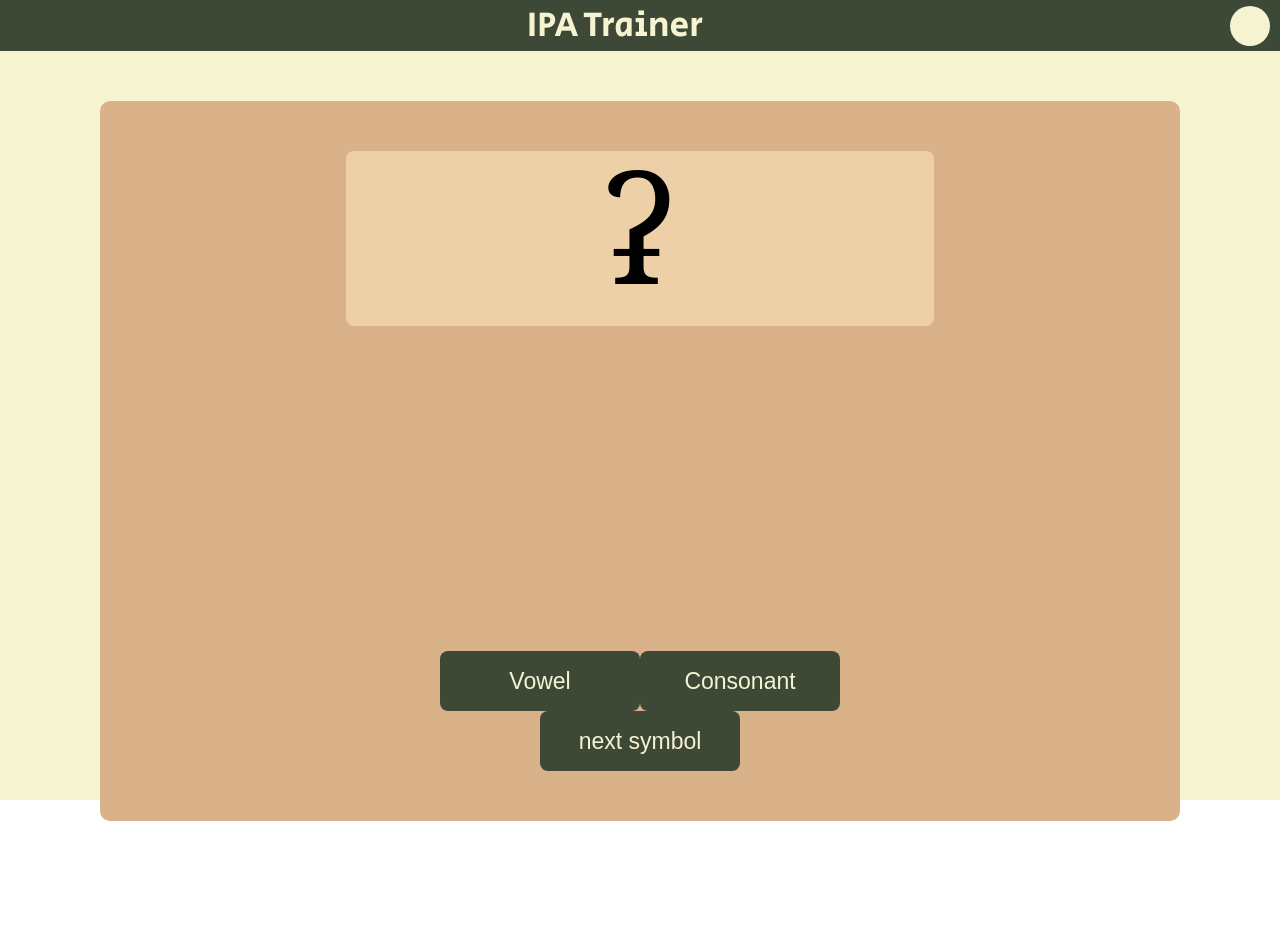
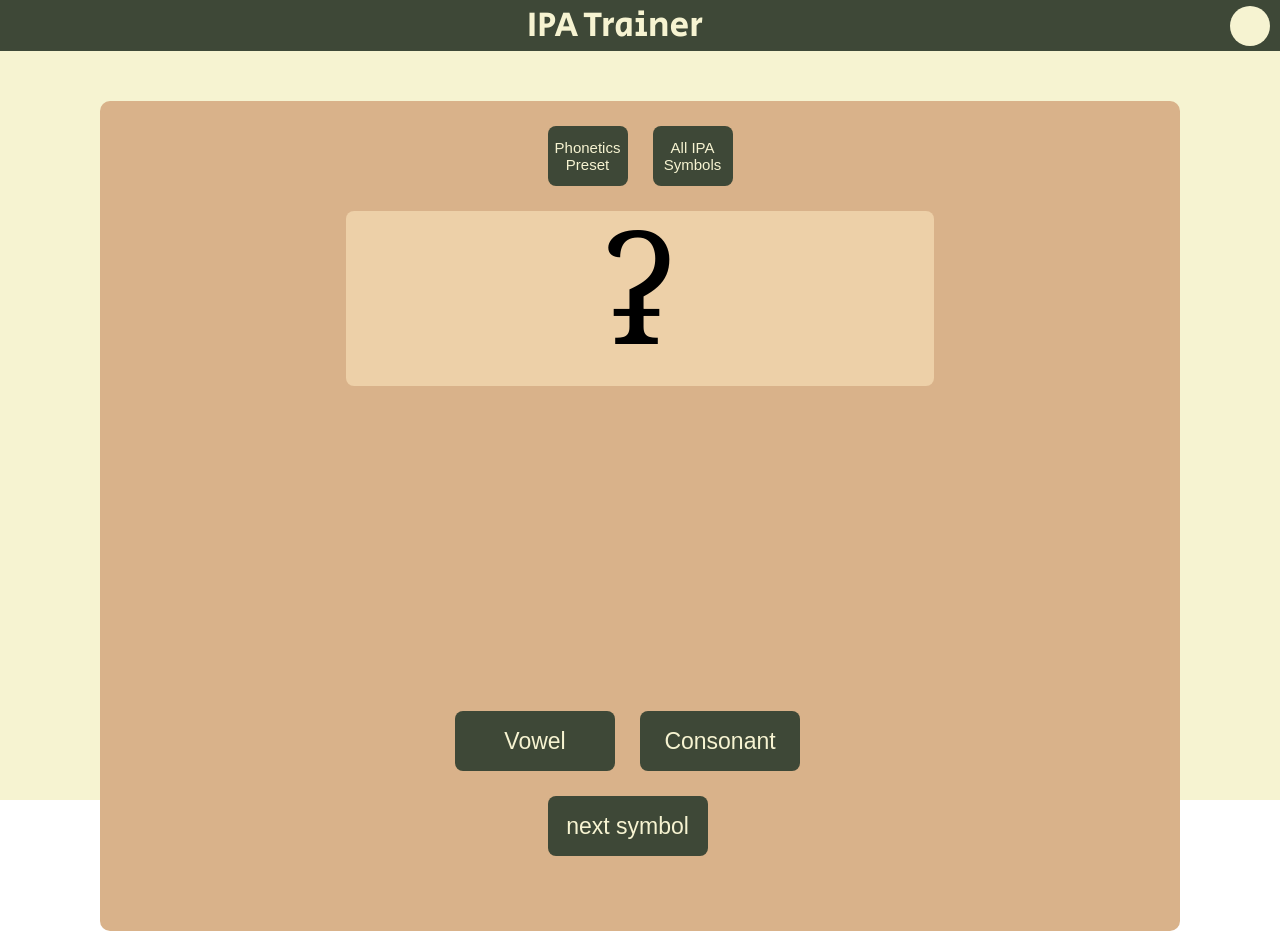
Before and after one commit to mikad74/ipaTrainer, a React (Vite) app: page / in a window 1280 px wide. Before the commit the page ends 821 px from the top, so only its background shows below. Built offline with nearby package versions, Linux system fonts and the light colour scheme.

Commit message:
alpha release 0.0.1

```diff
--- a/src/components/Game.css
+++ b/src/components/Game.css
@@ -20,7 +20,7 @@
 .prompt-container {
   height: 17.5rem;
   width: 60%;
-  margin: 5rem 0;
+  margin: 2.5rem 0 5rem 0 ;
   background-color: var(--highlight-color);
   border-radius: 8px;
 }
@@ -28,6 +28,7 @@
 .answer-container {
   height: 17.5rem;
   margin-bottom: 10rem;
+  flex-direction: column;
 }
 
 .button-container {
@@ -43,11 +44,16 @@
   font-size: 15rem;
 }
 
+.correct-answer-prompt,
 .answer-prompt {
   width: 80%;
   font-size: 6rem;
   font-family: system-ui, -apple-system, BlinkMacSystemFont, 'Segoe UI', Roboto, Oxygen, Ubuntu, Cantarell, 'Open Sans', 'Helvetica Neue', sans-serif;
   text-align: center;
+}
+
+.correct-answer-prompt {
+  font-style: italic;
 }
 
 .incorrect {
@@ -59,8 +65,10 @@
 }
 
 .btn {
-  width: 20rem;
+  width: 16rem;
   height: 6rem;
+  margin-bottom: 2.5rem;
+  margin-right: 2.5rem;
   border-radius: 8px;
   border: none;
   background-color: var(--primary-color);
@@ -76,3 +84,17 @@
   background-color: var(--hover-color);
   border: 2px solid var(--secondary-color);
 }
+
+.preset-container {
+  display: flex;
+  justify-content: space-evenly;
+  align-items: center;
+  margin-top: 2.5rem;
+}
+
+.preset-btn {
+  width: 8rem;
+  height: 6rem;
+  font-size: 1.5rem;
+  margin: 0 1.25rem;
+}
--- a/src/components/Game.tsx
+++ b/src/components/Game.tsx
@@ -1,67 +1,96 @@
 import React, { useEffect, useState } from "react";
-import generateChoices from "../utils/generateChoices";
-import getIpaSymbols from "../utils/getIpaSymbols";
+import generateChoices from "../ipaUtils/generateChoices";
+import getIpaSymbols from "../ipaUtils/getIpaSymbols";
 import SymbolTypeButtons from "./SymbolTypeButtons";
 import VowelButtons from "./VowelButtons";
 import ConsonantButtons from "./ConsonantButtons";
+import playAudio from "./playAudio"
+import getPhoneticsPreset from "../data/presets/phonetics"
 import "./Game.css";
 
 function setupGame() {
-  const symbols: Array<ipaEntry> = getIpaSymbols();
+  // const symbols: Array<ipaEntry> = getIpaSymbols();
+  const [symbols, setSymbols] = useState(getIpaSymbols());
   const choices = generateChoices(symbols);
-  console.log(choices);
   const nextSymbol = () => {
     const randomIndex: number = Math.floor(Math.random() * symbols.length);
     return symbols[randomIndex];
   };
-  return { nextSymbol, choices };
+  const setIpaSet = (ipaSet?: Array<number>) => {
+    setSymbols(getIpaSymbols(ipaSet));
+  };
+  return { nextSymbol, choices, setIpaSet };
 }
 
-function showAnswer(ipaSymbol: ipaEntry) {
-  return `${ipaSymbol.articulation.firstDimension} ${
-    ipaSymbol.articulation.secondDimension
-  } ${ipaSymbol.articulation.thirdDimension} ${
-    ipaSymbol.type === "vowel" ? "vowel" : ""
-  }`;
-}
-
-
 function Game() {
-  const { nextSymbol, choices } = setupGame();
+  const { nextSymbol, choices, setIpaSet } = setupGame();
   const [ipaSymbol, setIpaSymbol] = useState(nextSymbol());
   const [answer, setAnswer] = useState("");
   const [page, setPage] = useState(0);
   const [isVowel, setIsVowel] = useState(true);
-  const [isCorrect, setIsCorrect] = useState<IsCorrect>("pending")
+  const [isCorrect, setIsCorrect] = useState<IsCorrect>("pending");
   const nextPage = (vowel: boolean) => {
     setPage((old) => old + 1);
     setIsVowel(vowel);
   };
   const updateAnswer = (choice: string) => {
     setAnswer((oldAnswer) => {
-      return oldAnswer + " " + choice
-    })
-  }
+      return oldAnswer + " " + choice;
+    });
+  };
+  const showAnswer = (): string => {
+    return `${ipaSymbol.articulation.firstDimension} ${
+      ipaSymbol.articulation.secondDimension
+    } ${ipaSymbol.articulation.thirdDimension} ${
+      ipaSymbol.type === "vowel" ? "vowel" : ""
+    }`;
+  };
   useEffect(() => {
     if (page === 4) {
-      const answerString = `${ipaSymbol.articulation.firstDimension} ${ipaSymbol.articulation.secondDimension} ${ipaSymbol.articulation.thirdDimension}`
-      console.log(answerString, answer)
+      const answerString = `${ipaSymbol.articulation.firstDimension} ${ipaSymbol.articulation.secondDimension} ${ipaSymbol.articulation.thirdDimension}`;
+      console.log(answerString, answer);
       if (answerString === answer.trim()) {
-        setIsCorrect("correct")
-      }
-      else {
-        setIsCorrect("incorrect")
+        setIsCorrect("correct");
+      } else {
+        setIsCorrect("incorrect");
       }
     }
-  }, [page])
+  }, [page]);
 
   return (
     <div className="game-container">
+      <div className="preset-container">
+        <button
+          onClick={() => {
+            setAnswer("");
+            setPage(0);
+            setIpaSet(getPhoneticsPreset());
+            setIsCorrect("pending");
+            setIpaSymbol(nextSymbol());
+          }}
+          className="preset-btn btn"
+        >
+          Phonetics Preset
+        </button>
+        <button
+          onClick={() => {
+            setAnswer("");
+            setPage(0);
+            setIpaSet();
+            setIsCorrect("pending");
+            setIpaSymbol(nextSymbol());
+          }}
+          className="preset-btn btn"
+        >
+          All IPA Symbols
+        </button>
+      </div>
       <div className="prompt-container">
-        <div className="ipa-prompt ipa">{ipaSymbol.symbol}</div>
+        <div className="ipa-prompt ipa" onClick={() => playAudio(ipaSymbol)}>{ipaSymbol.symbol}</div>
       </div>
       <div className="answer-container">
         <div className={`answer-prompt ${isCorrect}`}>{answer}</div>
+        {page === 4?<div className="correct-answer-prompt">{showAnswer()}</div>:undefined}
       </div>
       <div className="button-container">
         {page === 0 && <SymbolTypeButtons nextPage={nextPage} />}
@@ -84,10 +113,10 @@ function Game() {
 
         <button
           onClick={() => {
-            setAnswer("")
-            setPage(0)
+            setAnswer("");
+            setPage(0);
             setIpaSymbol(nextSymbol());
-            setIsCorrect("pending")
+            setIsCorrect("pending");
           }}
           className="next-symbol-btn btn"
         >
--- /dev/null
+++ b/src/components/playAudio.tsx
@@ -0,0 +1,15 @@
+function playAudio(ipaSymbol: IpaEntry) {
+  if (ipaSymbol.type === "consonant") {
+    const source = `${ipaSymbol.articulation.thirdDimension}-${ipaSymbol.articulation.secondDimension}-${ipaSymbol.articulation.firstDimension}.ogg`;
+    console.log(source.replace(" ", "-"));
+    const audio = new Audio(`./soundFiles/${source.replace(" ", "-")}`);
+    audio.play();
+  } else {
+    const source = `${ipaSymbol.articulation.firstDimension}-${ipaSymbol.articulation.secondDimension}-${ipaSymbol.articulation.thirdDimension}.ogg`;
+    console.log(source.replace(" ", "-"));
+    const audio = new Audio(`./soundFiles/${source.replace(" ", "-")}`);
+    audio.play();
+  }
+}
+
+export default playAudio;
--- /dev/null
+++ b/src/data/presets/phonetics.ts
@@ -0,0 +1,73 @@
+function getPhoneticsPreset() {
+  const ipaIds: Array<number> = [
+    // vowels
+    0,
+    1,
+    3,
+    5,
+    6,
+    7,
+    8,
+    9,
+    10,
+    14,
+    17,
+    20,
+    21,
+    24,
+    25,
+    26,
+    28,
+    31,
+    32,
+
+    // consonants
+    33,
+    34,
+    37,
+    39,
+    42,
+    43,
+    44,
+    45,
+    52,
+    53,
+    54,
+    57,
+    58,
+    59,
+    62,
+    63,
+    79,
+    80,
+    81,
+    82,
+    89,
+    90,
+    92,
+    93,
+    100,
+    101,
+    102,
+    103,
+    104,
+    105,
+    108,
+    109,
+    111,
+    113,
+    115,
+    116,
+    121,
+    127,
+    130,
+    140,
+    144,
+    152,
+    153,
+
+  ]
+  return ipaIds
+}
+
+export default getPhoneticsPreset
--- a/src/utils/generateChoices.ts
+++ b/src/ipaUtils/generateChoices.ts
@@ -1,4 +1,4 @@
-function generateChoices(symbols: Array<ipaEntry>) {
+function generateChoices(symbols: Array<IpaEntry>) {
   const choices: Choices = {
     vowels: {
       height: [],
@@ -14,17 +14,17 @@ function generateChoices(symbols: Array<ipaEntry>) {
   symbols.forEach((symbol) => {
     if (symbol.type === "vowel") {
       if (
-        !choices.vowels.roundedness.includes(symbol.articulation.firstDimension)
+        !choices.vowels.height.includes(symbol.articulation.firstDimension)
       ) {
-        if(symbol.articulation.firstDimension !== "vowel") choices.vowels.roundedness.push(symbol.articulation.firstDimension);
+        if(symbol.articulation.firstDimension !== "vowel") choices.vowels.height.push(symbol.articulation.firstDimension);
       } else if (
-        !choices.vowels.height.includes(symbol.articulation.secondDimension)
+        !choices.vowels.place.includes(symbol.articulation.secondDimension)
       ) {
-        choices.vowels.height.push(symbol.articulation.secondDimension);
+        choices.vowels.place.push(symbol.articulation.secondDimension);
       } else if (
-        !choices.vowels.place.includes(symbol.articulation.thirdDimension)
+        !choices.vowels.roundedness.includes(symbol.articulation.thirdDimension)
       ) {
-        choices.vowels.place.push(symbol.articulation.thirdDimension);
+        choices.vowels.roundedness.push(symbol.articulation.thirdDimension);
       }
     } else if (symbol.type === "consonant") {
       if (
--- a/src/utils/getIpaSymbols.ts
+++ b/src/ipaUtils/getIpaSymbols.ts
@@ -1,6 +1,6 @@
 import IPA from "../data/IPA.json";
 
-function getIpaSymbols() {
+function getIpaSymbols(ipaSet?: Array<number>) {
   const symbols: Array<{
     id: number;
     symbol: string;
@@ -8,15 +8,18 @@ function getIpaSymbols() {
     articulation: Articulation;
   }> = [];
   IPA.forEach((symbol) => {
+    if (ipaSet && !ipaSet?.includes(symbol.id)) {
+      return
+    }
     const articulation: Articulation = {
       firstDimension: "",
       secondDimension: "",
       thirdDimension: "",
     };
     if (symbol.type === "vowel") {
-      articulation.firstDimension = symbol.articulation.roundedness ? symbol.articulation.roundedness : "" ;
-      articulation.secondDimension = symbol.articulation.height ? symbol.articulation.height: "";
-      articulation.thirdDimension = symbol.articulation.place ? symbol.articulation.place: "";
+      articulation.firstDimension = symbol.articulation.height ? symbol.articulation.height: "";
+      articulation.secondDimension = symbol.articulation.place ? symbol.articulation.place: "";
+      articulation.thirdDimension = symbol.articulation.roundedness ? symbol.articulation.roundedness : "" ;
     } else if (symbol.type === "consonant") {
       articulation.firstDimension = symbol.articulation.voicing? symbol.articulation.voicing: "";
       articulation.secondDimension = symbol.articulation.place?symbol.articulation.place:"";
--- a/src/types/common/main.d.ts
+++ b/src/types/common/main.d.ts
@@ -4,7 +4,7 @@ type Articulation = {
   thirdDimension: string;
 };
 
-type ipaEntry = {
+type IpaEntry = {
   id: number;
   symbol: string;
   type: string;
```
Also changed, not shown: src/App.tsx (+6 -6 lines).
